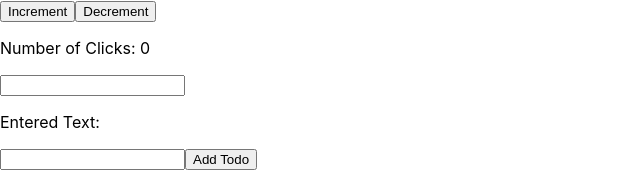
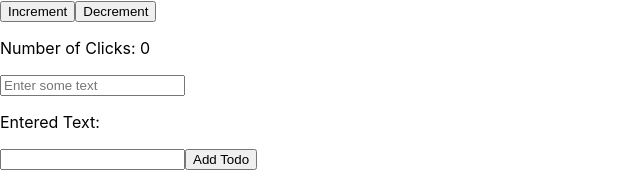
Before and after one commit to CliftonOliver/CIS453_4.4PA, a React (Create React App) app: page / in a window 1280 px wide. Shown: the top 172 px of the page, without its empty margins (0-640 px from the left). Built offline with nearby package versions, Linux system fonts and the light colour scheme.

Commit message:
Revert "Deleted unnecessary code in input file"
This reverts commit 0649d811533e897577c504b7184c2733bea7f2c0.

```diff
--- a/src/components/input.js
+++ b/src/components/input.js
@@ -9,7 +9,12 @@ const Input = () => {
 
   return (
     <div>
-      <input type="text" value={text} onChange={handleInputChange} />
+      <input
+        type="text"
+        placeholder="Enter some text"
+        value={text}
+        onChange={handleInputChange}
+      />
       <p>Entered Text: {text}</p>
     </div>
   );
```
